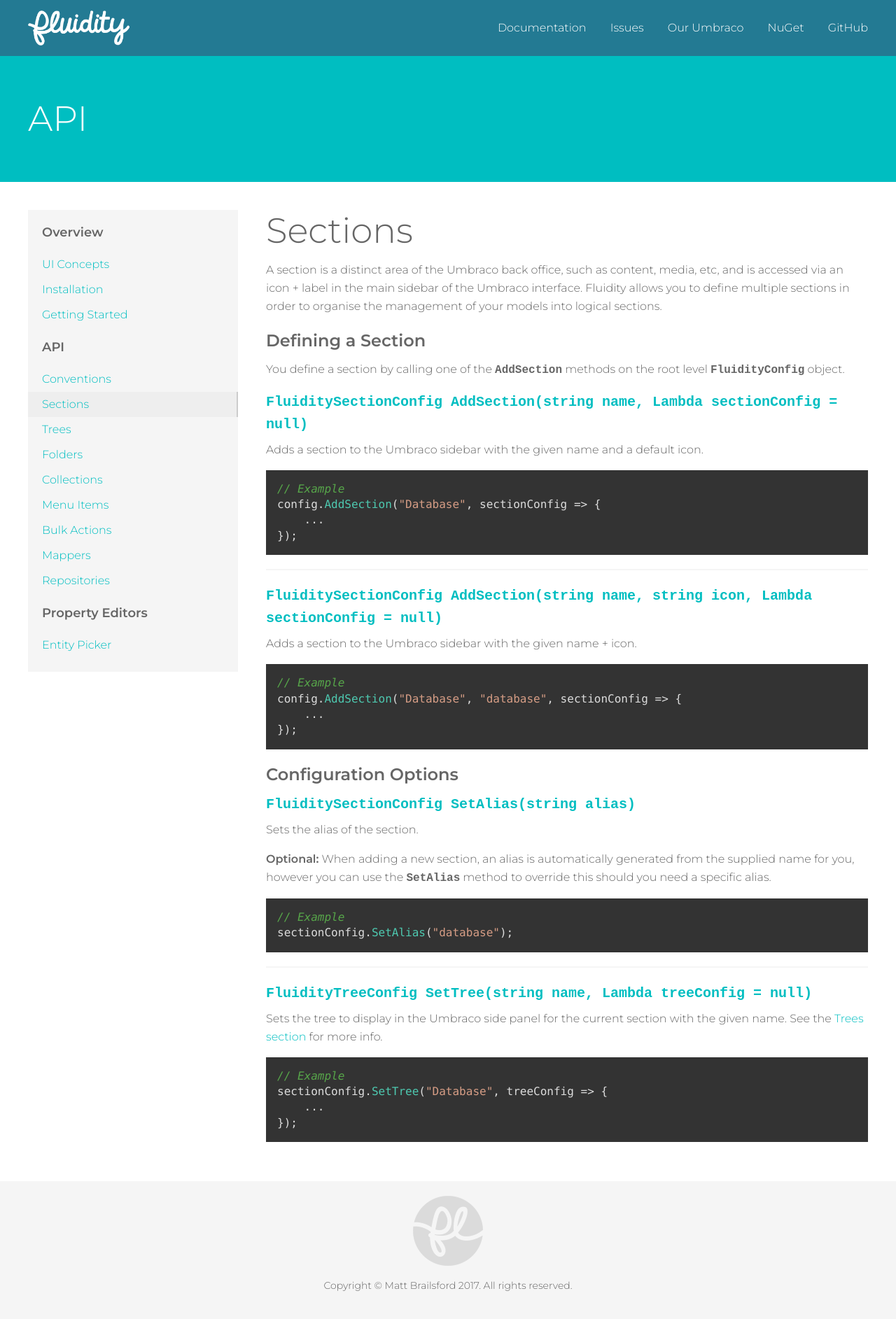
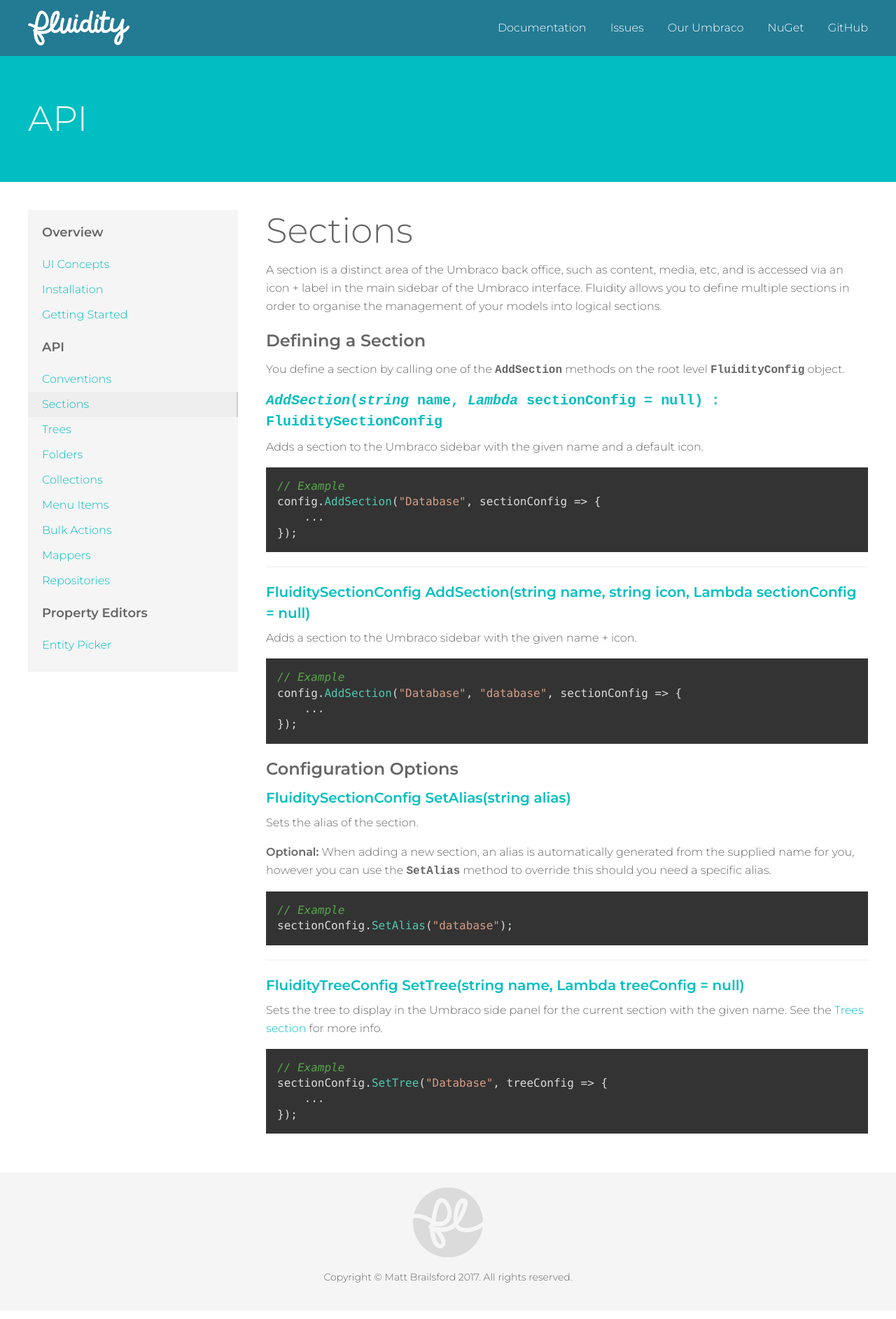
Before and after one commit to mattbrailsford/umbraco-fluidity, a Jekyll site: the page built from docs/_pages/02-api-01-sections.md, in a window 1280 px wide. Shown: the whole page at 70% size. Built offline with Jekyll 4.4.1, drawn with Linux system fonts in a browser that asks for light colours.

Commit message:
Trying another layout style

```diff
--- a/docs/_pages/02-api-01-sections.md
+++ b/docs/_pages/02-api-01-sections.md
@@ -11,7 +11,8 @@ A section is a distinct area of the Umbraco back office, such as content, media,
 
 You define a section by calling one of the `AddSection` methods on the root level `FluidityConfig` object.
 
-#### `FluiditySectionConfig AddSection(string name, Lambda sectionConfig = null)`
+#### *AddSection*(*string* name, *Lambda* sectionConfig = null) **: FluiditySectionConfig**
+{: .mono}
 
 Adds a section to the Umbraco sidebar with the given name and a default icon.
 
@@ -24,7 +25,7 @@ config.AddSection("Database", sectionConfig => {
 
 <hr />
 
-#### `FluiditySectionConfig AddSection(string name, string icon,  Lambda sectionConfig = null)`
+#### FluiditySectionConfig AddSection(string name, string icon,  Lambda sectionConfig = null)
 
 Adds a section to the Umbraco sidebar with the given name + icon.
 
@@ -37,7 +38,7 @@ config.AddSection("Database", "database", sectionConfig => {
 
 ### Configuration Options
 
-#### `FluiditySectionConfig SetAlias(string alias)`
+#### FluiditySectionConfig SetAlias(string alias)
 
 Sets the alias of the section.
 
@@ -50,7 +51,7 @@ sectionConfig.SetAlias("database");
 
 <hr />
 
-#### `FluidityTreeConfig SetTree(string name, Lambda treeConfig = null)`
+#### FluidityTreeConfig SetTree(string name, Lambda treeConfig = null)
 
 Sets the tree to display in the Umbraco side panel for the current section with the given name. See the [Trees section]({{ site.baseurl }}/api/trees/) for more info.
 
--- a/docs/css/styles.css
+++ b/docs/css/styles.css
@@ -64,6 +64,10 @@ pre {
 
 :not(pre) > code {
 	font-weight: 600;
+}
+
+.mono {
+    font-family: monospace;
 }
 
 hr {
```
